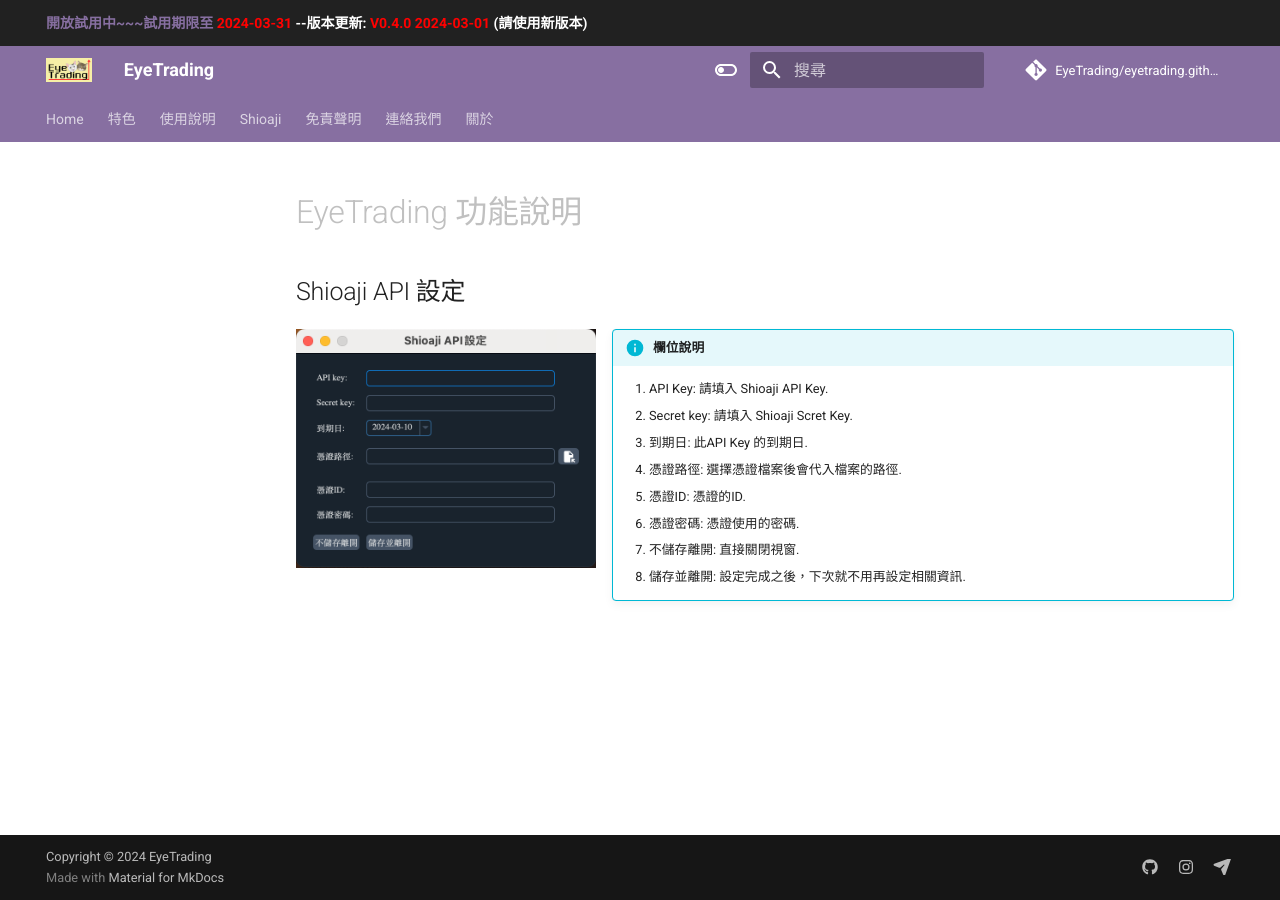
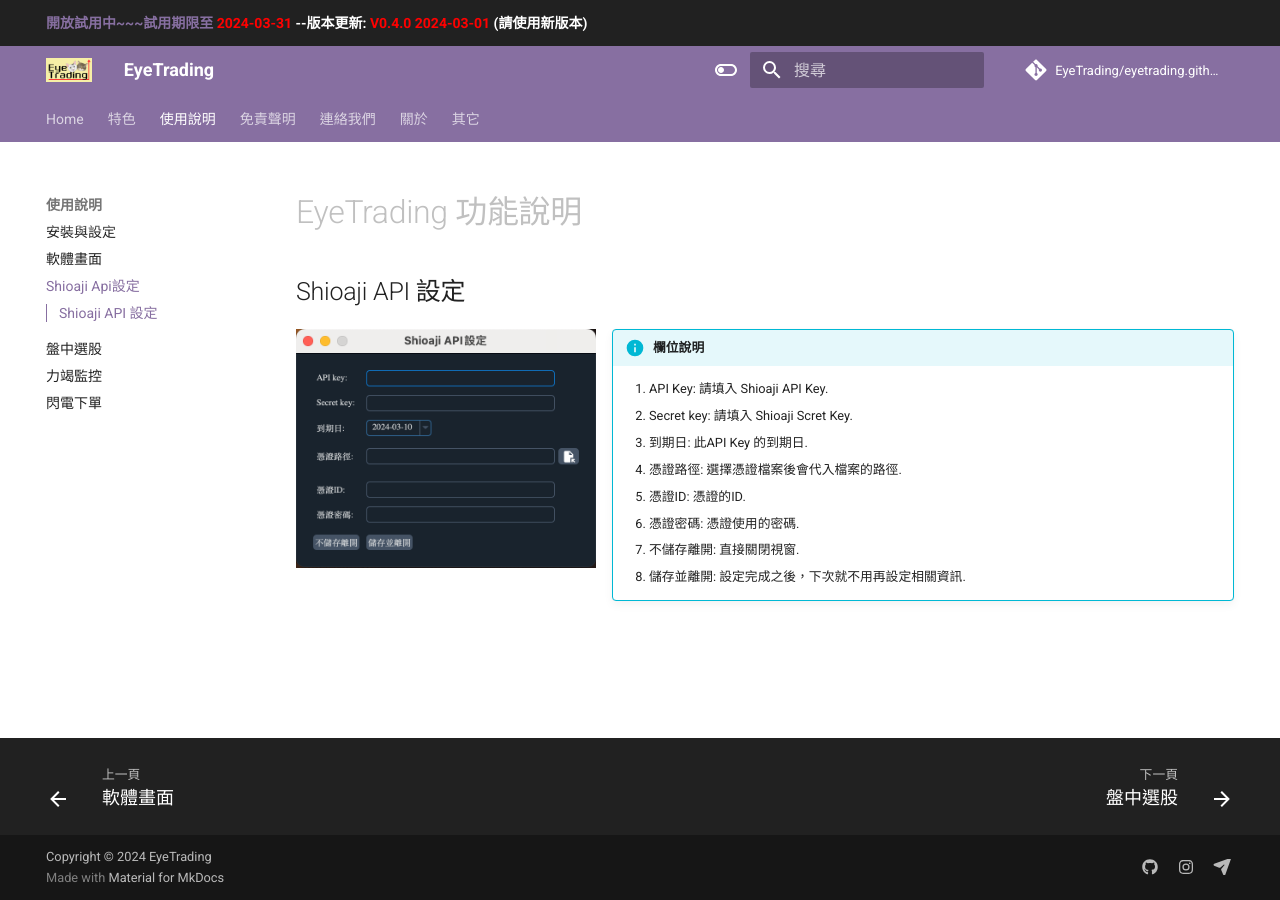
Before and after one commit to EyeTrading/eyetrading.github.io, an MkDocs documentation site: the page built from docs/guides/screen_settings.md, in a window 1280 px wide. Built offline with MkDocs 1.6.1 and Material for MkDocs 9.7.7, drawn with Linux system fonts in a browser that asks for light colours; comment, search, counter and statistics services are not loaded.

Commit message:
Add files via upload

```diff
--- a/mkdocs.yml
+++ b/mkdocs.yml
@@ -12,12 +12,15 @@
   - 使用說明:
     - 安裝與設定: guides/index.md
     - 軟體畫面: guides/screen_eyetrading.md
-    - 下單畫面: guides/screen_flashbot.md
-  - Shioaji:
-    - API測試報告: tutor/index.md
+    - Shioaji Api設定: guides/screen_settings.md
+    - 盤中選股: guides/screen_pick.md
+    - 力竭監控: guides/screen_exhaust.md
+    - 閃電下單: guides/screen_flashbot.md
   - 免責聲明: disclaimer.md
   - 連絡我們: contact.md
   - 關於: about.md
+  - 其它:
+    - Shioaji api測試報告: tutor/index.md
 
 theme:
   name: material
```
